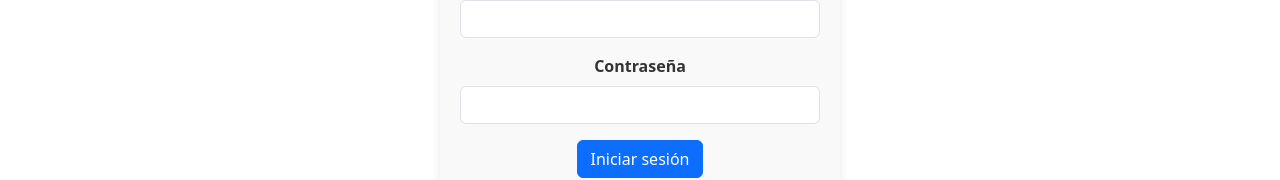
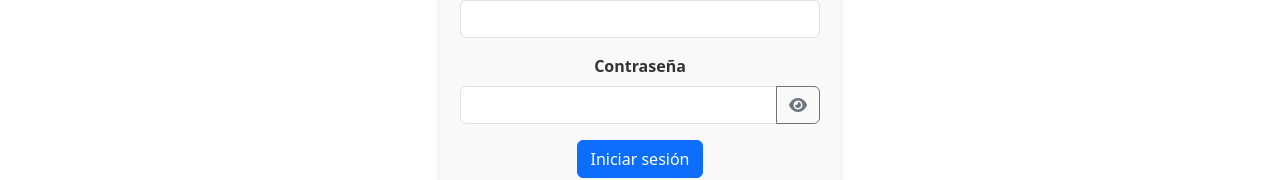
Before and after one commit to dakotek/SimuladorRestaurante, an Angular app in the folder Frontend/: page /inicio-sesion in a window 1280 px wide. Shown: the part 164-344 px from the top of the page. Built offline with nearby package versions, Linux system fonts and the light colour scheme.

Commit message:
Ocultar contraseña login

```diff
--- a/Frontend/src/app/auth/login/login.component.html
+++ b/Frontend/src/app/auth/login/login.component.html
@@ -13,7 +13,12 @@
     </div>
     <div class="mb-3">
       <label for="inputPassword" class="form-label">Contraseña</label>
-      <input formControlName="password" type="password" class="form-control" id="inputPassword">
+      <div class="input-group" >
+        <input formControlName="password" [type]="showPassword ? 'text' : 'password'" class="form-control" id="inputPassword">
+        <button type="button" class="btn btn-outline-secondary" (click)="togglePasswordVisibility()">
+          <i class="fas" [ngClass]="showPassword ? 'fa-eye-slash' : 'fa-eye'"></i>
+        </button>
+      </div>
       <div *ngIf="password.invalid && (password.dirty || password.touched)" class="text-danger">
         <div *ngIf="password.errors?.['required']">
             La contraseña es obligatoria
--- a/Frontend/src/app/auth/login/login.component.ts
+++ b/Frontend/src/app/auth/login/login.component.ts
@@ -16,6 +16,8 @@ export class LoginComponent implements OnInit{
     password:['', [Validators.required]],
   })
 
+  showPassword: boolean = false
+
   constructor(private formBuilder:FormBuilder, private router:Router, private loginService:LoginService) { }
 
   ngOnInit(): void {
@@ -28,6 +30,10 @@ export class LoginComponent implements OnInit{
 
   get password() {
     return this.loginForm.controls.password;
+  }
+
+  togglePasswordVisibility() {
+    this.showPassword = !this.showPassword;
   }
 
   login() {
--- a/Frontend/src/app/auth/register/register.component.ts
+++ b/Frontend/src/app/auth/register/register.component.ts
@@ -63,7 +63,7 @@ export class RegisterComponent implements OnInit {
         })
         .catch(error => {
           alert('Fallo en el registro: ' + error);
-        });;
+        });
     } else {
       this.registerForm.markAllAsTouched();
     }
```
